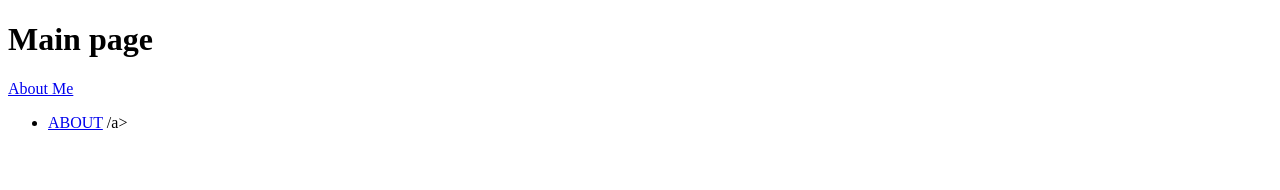
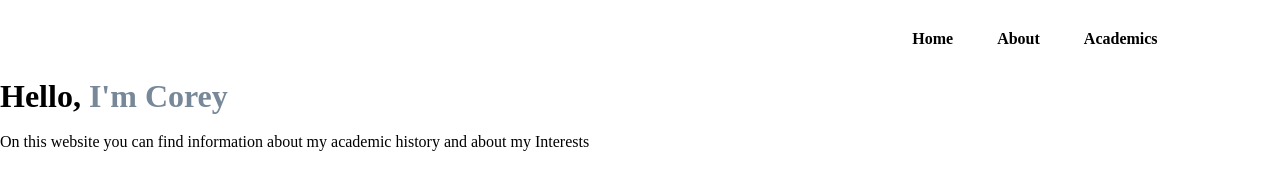
Before and after one commit to CoreyT00/CMSC_447_HW1, a plain HTML site: page index.html in a window 1280 px wide. Drawn offline with Linux system fonts and the light colour scheme.

Commit message:
my website will have three pages: Home, academic bio, and a about me page. At this point I have a good portion of the HTML completed and have a good baseline in.The academic bio page is empty at the time of this commit. I will go in and give the pages more charcter with the css for the next commit

```diff
--- a/index.html
+++ b/index.html
@@ -5,25 +5,31 @@
 
 <head>
 
-    <title>Corey's Website: HW1</title>
+    <title>Personal Portfolio</title>
+    <link rel="stylesheet" href="styles.css">
+
+
 
 
 </head>
 
 <body>
-    <h1> Main page</h1>
-
-    <a href="/Users/coreyturner/Downloads/UMBC Courses/CMSC 447/HW1/about_me.html" title="About Me">
-        About Me
-    </a>
-    <div>
+    <div class="hero">
         <nav>
             <ul>
-                <li> <a href="/Users/coreyturner/Downloads/UMBC_Courses/CMSC_447/HW1/CMSC_447_HW1/about_me.html">
-                        ABOUT</a> /a> </li>
-
+                <li> <a href="index.html"> Home</a>
+                </li>
+                <li> <a href="about_me.html">
+                        About</a></li>
+                <li> <a href="academics.html"> Academics</a></li>
             </ul>
         </nav>
+
+        <div class="intro">
+            <h1>Hello, <span>I'm Corey</span></h1>
+
+            <p> <br> On this website you can find information about my academic history and about my Interests</p>
+        </div>
     </div>
 </body>
 
--- a/styles.css
+++ b/styles.css
@@ -0,0 +1,53 @@
+* {
+    margin: 0;
+    padding: 0;
+    font-family: 'Times New Roman';
+}
+
+.hero {
+    position: relative;
+    height: 100vh;
+    width: 100%;
+    background: white;
+}
+
+nav {
+    display: flex;
+    margin: auto;
+    width: 84%;
+    padding: 20px 0;
+    align-items: center;
+    justify-content: right;
+}
+
+nav ul li {
+    display: inline-block;
+    list-style: none;
+    margin: 10px 20px;
+}
+
+nav ul li a {
+    text-decoration: none;
+    color: black;
+    font-weight: bolder;
+
+}
+
+nav ul li a:hover {
+    color: gold
+}
+
+
+.intro {
+    margin-top: auto;
+    margin-left: auto;
+}
+
+.intro h1 {
+    font-size: xx-large;
+    color: black;
+}
+
+.intro span {
+    color: lightslategray;
+}
```
Also changed, not shown: about_me.html (+7 -8 lines), academics.html (added, +12 -0 lines).
